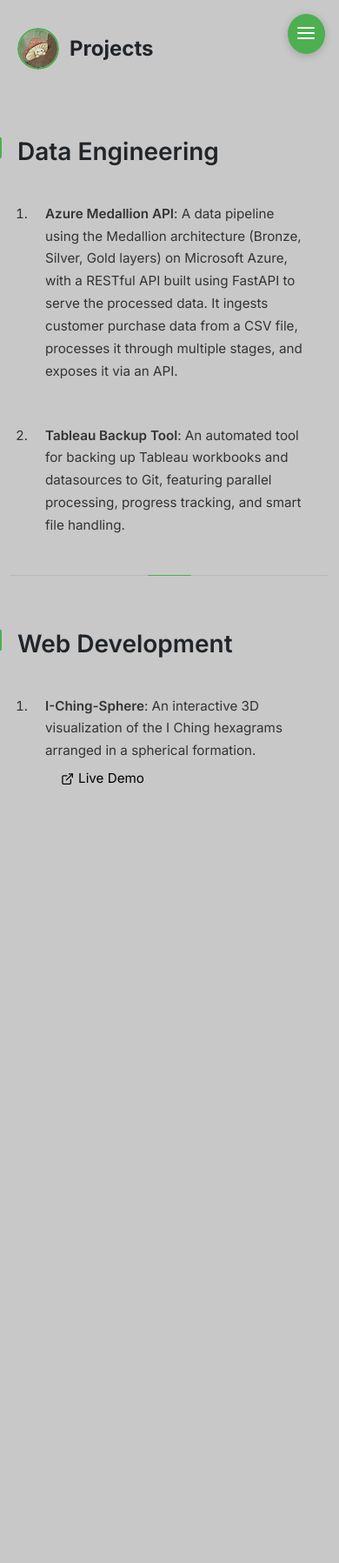
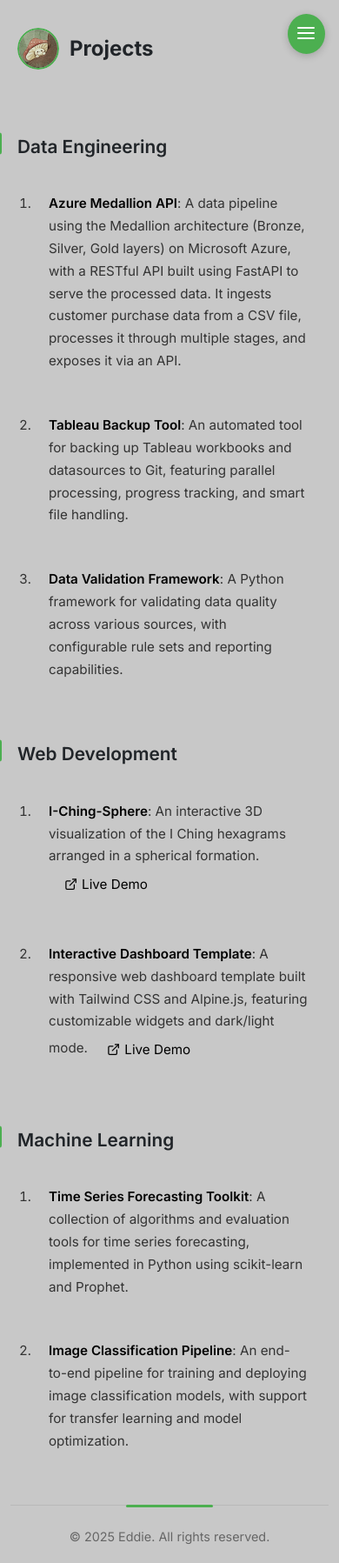
Before and after one commit to edisedis777/eddie-digital, a plain HTML site: page projects.html in a window 390 px wide. Shown: the whole page at 87% size. Before the commit the page ends 967 px from the top, so only its background shows below. Drawn offline with Linux system fonts and the light colour scheme.

Commit message:
Update projects.html

```diff
--- a/projects.html
+++ b/projects.html
@@ -3,78 +3,20 @@
   <head>
     <meta charset="UTF-8" />
     <meta name="viewport" content="width=device-width, initial-scale=1.0" />
-    <title>Projects</title>
+    <meta
+      name="description"
+      content="Explore Eddie's software development and data engineering projects, including GitHub repositories and live demos." />
+    <title>Eddie's Digital Space | Projects</title>
     <link
       href="https://fonts.googleapis.com/css2?family=Inter:wght@400;500;600;700&display=swap"
       rel="stylesheet" />
     <link rel="stylesheet" href="styles.css" />
-    <!-- Specific styles for project lists and links -->
-    <style>
-      .category-title {
-        margin-top: 2.5rem;
-        margin-bottom: 0;
-        padding-bottom: 0;
-      }
-      .category-title h3 {
-        font-size: 1.75rem;
-        font-weight: 600;
-        color: var(--primary-color);
-        margin-bottom: 0.5rem;
-      }
-
-      /* Style for the ordered list */
-      .project-list {
-        padding-left: 1.5rem; /* Standard list indentation */
-        margin-top: 1rem;
-        max-width: 800px; /* Match content width */
-        margin-left: auto;
-        margin-right: auto;
-      }
-
-      /* Style for each list item */
-      .project-list li {
-        margin-bottom: 1.5rem; /* Space between projects */
-        line-height: 1.7; /* Improve readability of description */
-      }
-
-      /* Style for the project title link (GitHub) */
-      .project-list li a.project-title-link {
-        font-weight: 600;
-        color: inherit; /* Use default text color */
-        text-decoration: none;
-      }
-      .project-list li a.project-title-link:hover {
-        text-decoration: underline; /* Underline on hover */
-      }
-
-      /* Style for the inline Live Demo link */
-      .live-demo-link {
-        text-decoration: none;
-        /* margin-left: 0.5em; /* Add space before the link */
-        display: inline-flex; /* Keep icon and text together */
-        align-items: center;
-        gap: 0.35em;
-        color: var(--accent-color);
-        font-size: 0.95rem; /* Slightly smaller like before */
-        vertical-align: middle; /* Align nicely with text */
-      }
-      .live-demo-link:hover {
-        text-decoration: underline;
-      }
-      .live-demo-link svg {
-        width: 1em; /* Size relative to font size */
-        height: 1em;
-        stroke: currentColor;
-        stroke-width: 2;
-        stroke-linecap: round;
-        stroke-linejoin: round;
-        fill: none;
-         /* Optional: Adjust vertical alignment slightly if needed */
-        /* vertical-align: -0.1em; */
-      }
-    </style>
+    <link rel="icon" type="image/png" href="eddie.png" />
   </head>
   <body>
+    <!-- Skip Navigation for Accessibility -->
+    <a href="#main-content" class="skip-to-main">Skip to main content</a>
+
     <!-- Mobile Menu Toggle -->
     <button class="menu-toggle" aria-label="Toggle menu">
       <svg
@@ -103,14 +45,15 @@
 
     <!-- Side Panel -->
     <aside class="side-panel">
-      <h1><a href="index.html" style="color: inherit; text-decoration: none"
+      <h1>
+        <a href="index.html" style="color: inherit; text-decoration: none"
           >Eddie</a
-      ></h1>
-      <nav>
-        <nav>
+        >
+      </h1>
+      <nav aria-label="Main Navigation">
         <ul>
           <li><a href="index.html">Home</a></li>
-            <li><a href="projects.html">Projects</a></li>
+          <li><a href="projects.html" class="active">Projects</a></li>
           <li><a href="experiments.html">Experiments</a></li>
           <li><a href="curated_links.html">Curated Links</a></li>
           <li><a href="contact.html">Contact</a></li>
@@ -119,11 +62,11 @@
     </aside>
 
     <!-- Main Content -->
-    <main>
+    <main id="main-content">
       <!-- Main Projects Section Title -->
       <section class="section-title">
         <a href="index.html" class="home-icon-link" aria-label="Back to Home">
-          <img src="eddie.png" alt="Home" class="home-icon">
+          <img src="eddie.png" alt="Eddie's profile" class="home-icon" />
         </a>
         <h2>Projects</h2>
       </section>
@@ -157,10 +100,19 @@
           to Git, featuring parallel processing, progress tracking, and smart
           file handling.
         </li>
-        <!-- Add more data engineering projects here -->
+        <li>
+          <a
+            href="#"
+            target="_blank"
+            rel="noopener noreferrer"
+            class="project-title-link"
+            >Data Validation Framework</a
+          >: A Python framework for validating data quality across various
+          sources, with configurable rule sets and reporting capabilities.
+        </li>
       </ol>
 
-      <hr class="section-divider" />
+
 
       <!-- Category: Web Development -->
       <section class="section-title category-title">
@@ -176,7 +128,6 @@
             >I-Ching-Sphere</a
           >: An interactive 3D visualization of the I Ching hexagrams arranged
           in a spherical formation.
-          <!-- Added non-breaking space -->
           <a
             href="https://edisedis777.github.io/I-Ching-Sphere/"
             target="_blank"
@@ -195,23 +146,75 @@
             Live Demo
           </a>
         </li>
-        <!-- Add more web development projects here -->
-        <!-- Example with inline Demo Link:
         <li>
-            <a href="GITHUB_URL" target="_blank" rel="noopener noreferrer" class="project-title-link">Another Web Project</a>:
-            Description of the project.
-            <a href="DEMO_URL" target="_blank" rel="noopener noreferrer" class="live-demo-link">
-                <svg>...</svg> Live Demo
+          <a
+            href="#"
+            target="_blank"
+            rel="noopener noreferrer"
+            class="project-title-link"
+            >Interactive Dashboard Template</a
+          >: A responsive web dashboard template built with Tailwind CSS and
+          Alpine.js, featuring customizable widgets and dark/light mode.
+          <a
+            href="#"
+            target="_blank"
+            rel="noopener noreferrer"
+            class="live-demo-link">
+            <svg
+              role="img"
+              viewBox="0 0 24 24"
+              xmlns="http://www.w3.org/2000/svg">
+              <title>Live Demo</title>
+              <path
+                d="M18 13v6a2 2 0 0 1-2 2H5a2 2 0 0 1-2-2V8a2 2 0 0 1 2-2h6"></path>
+              <polyline points="15 3 21 3 21 9"></polyline>
+              <line x1="10" y1="14" x2="21" y2="3"></line>
+            </svg>
+            Live Demo
           </a>
         </li>
-          -->
-        <!-- Example without Demo Link:
+      </ol>
+
+
+      <!-- Category: Machine Learning -->
+      <section class="section-title category-title">
+        <h3>Machine Learning</h3>
+      </section>
+      <ol class="project-list">
         <li>
-            <a href="GITHUB_URL" target="_blank" rel="noopener noreferrer" class="project-title-link">Yet Another Web Project</a>:
-            Description of the project.
+          <a
+            href="#"
+            target="_blank"
+            rel="noopener noreferrer"
+            class="project-title-link"
+            >Time Series Forecasting Toolkit</a
+          >: A collection of algorithms and evaluation tools for time series
+          forecasting, implemented in Python using scikit-learn and Prophet.
         </li>
-          -->
+        <li>
+          <a
+            href="#"
+            target="_blank"
+            rel="noopener noreferrer"
+            class="project-title-link"
+            >Image Classification Pipeline</a
+          >: An end-to-end pipeline for training and deploying image
+          classification models, with support for transfer learning and model
+          optimization.
+        </li>
       </ol>
+    </section>
+
+      <!-- Footer -->
+      <footer>
+        <p>
+          &copy;
+          <script>
+            document.write(new Date().getFullYear());
+          </script>
+          Eddie. All rights reserved.
+        </p>
+      </footer>
     </main>
 
     <script>
@@ -221,6 +224,21 @@
         .addEventListener("click", function () {
           document.querySelector(".side-panel").classList.toggle("active");
         });
+
+      // Close mobile menu when clicking outside
+      document.addEventListener("click", function (event) {
+        const sidePanel = document.querySelector(".side-panel");
+        const menuToggle = document.querySelector(".menu-toggle");
+
+        if (
+          window.innerWidth <= 768 &&
+          !sidePanel.contains(event.target) &&
+          !menuToggle.contains(event.target) &&
+          sidePanel.classList.contains("active")
+        ) {
+          sidePanel.classList.remove("active");
+        }
+      });
     </script>
   </body>
 </html>
```
Lines whose indentation alone changed are shown as unchanged.
